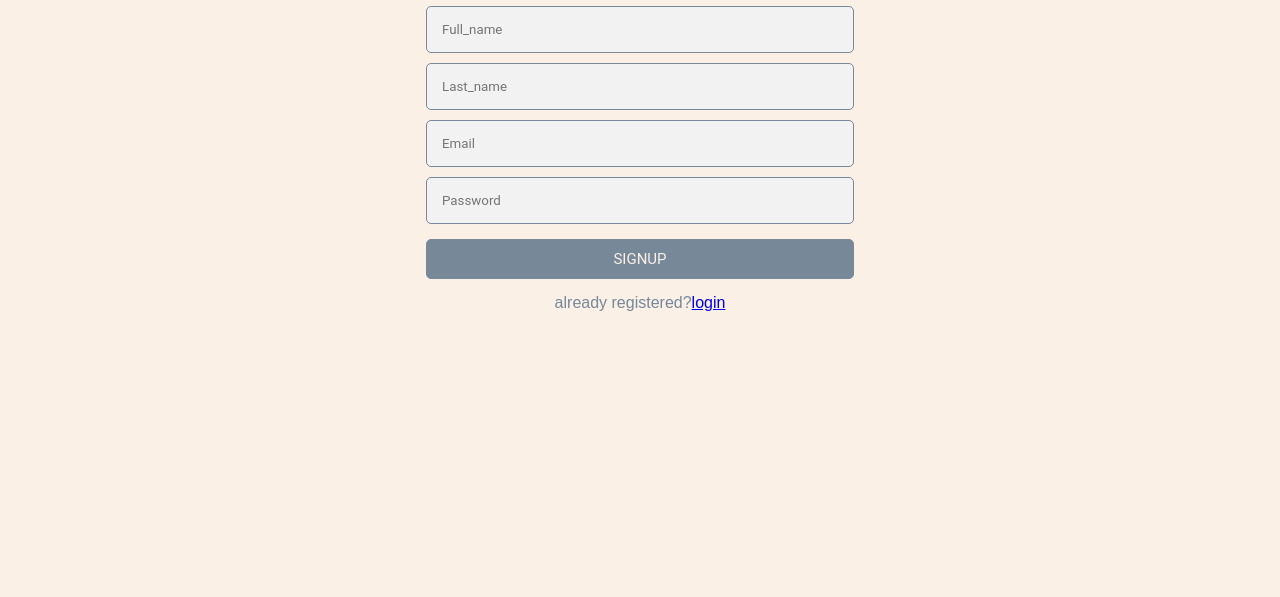
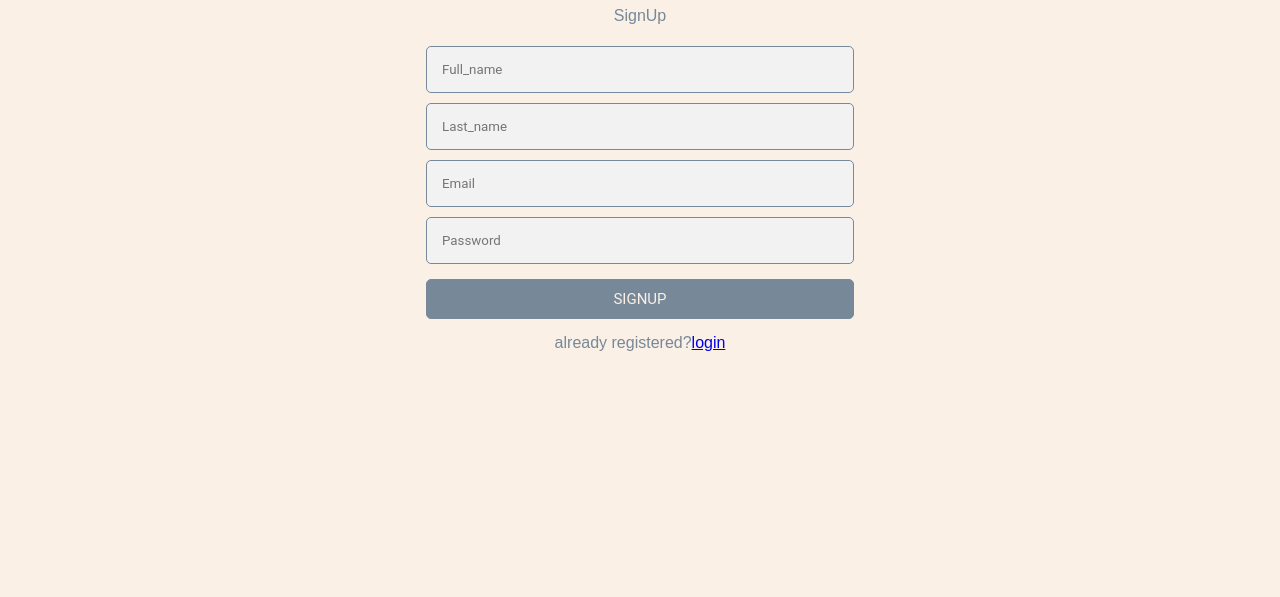
Before and after one commit to kyakusahmed/iReporter, a plain HTML site: page UI/signup.html in a window 1280 px wide. Shown: the part 213-810 px from the top of the page. Drawn offline with Linux system fonts and the light colour scheme.

Commit message:
[Delivers #162585106] add UI and CSS folders

```diff
--- a/UI/css/style.css
+++ b/UI/css/style.css
@@ -62,7 +62,7 @@ body {
   margin: 0 auto 50px;
   padding: 22px;
   text-align: center;
-  margin-top: -80px;
+  margin-top: -40px;
   border-radius: 5px;
   color: lightslategray;
   font-weight: 100;
```
